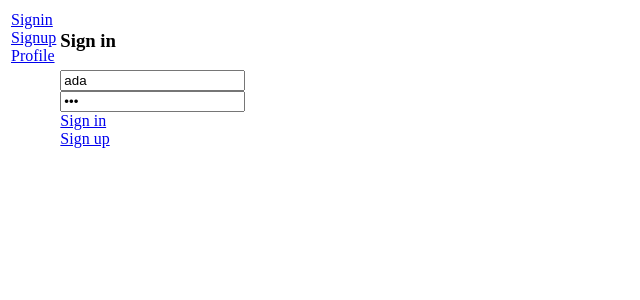
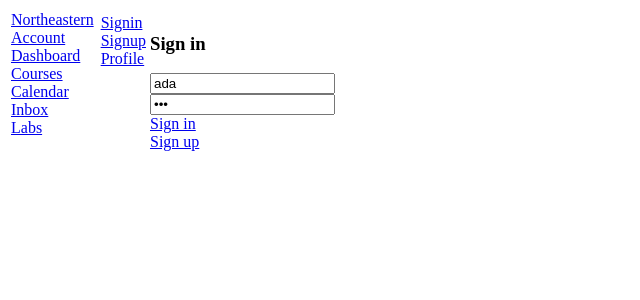
Before and after one commit to sesha-2k3/webdev-client, a Next.js app: page /account/signin in a window 1280 px wide. Shown: the top 300 px of the page, without its empty margins (0-640 px from the left). Built offline with nearby package versions, Linux system fonts and the light colour scheme.

Commit message:
sidebar layout

```diff
--- /dev/null
+++ b/app/(kambaz)/layout.tsx
@@ -0,0 +1,20 @@
+import { ReactNode } from "react";
+import KambazNavigation from "./Navigation";
+export default function KambazLayout({
+  children,
+}: Readonly<{ children: ReactNode }>) {
+  return (
+    <table>
+      <tbody>
+        <tr>
+          <td valign="top" width="200">
+            <KambazNavigation />
+          </td>
+          <td valign="top" width="100%">
+            {children}
+          </td>
+        </tr>
+      </tbody>
+    </table>
+  );
+}
```
